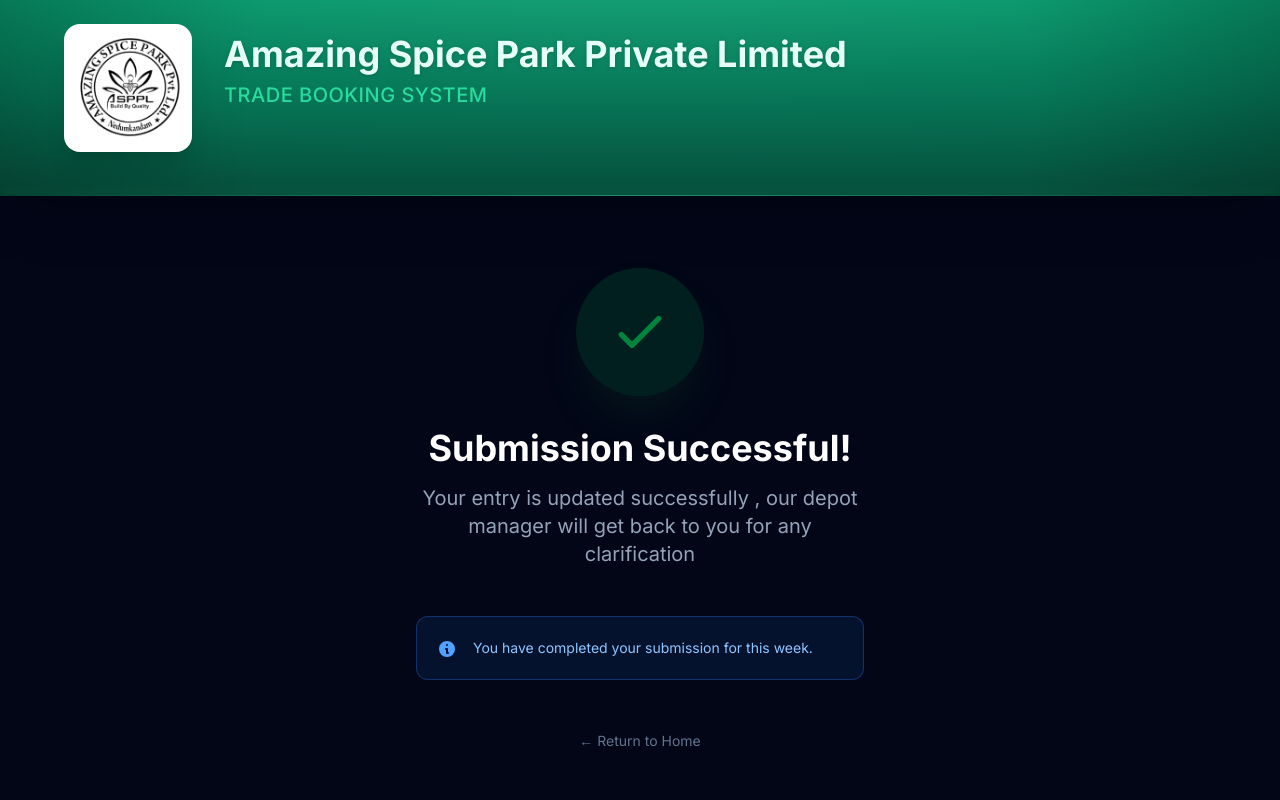
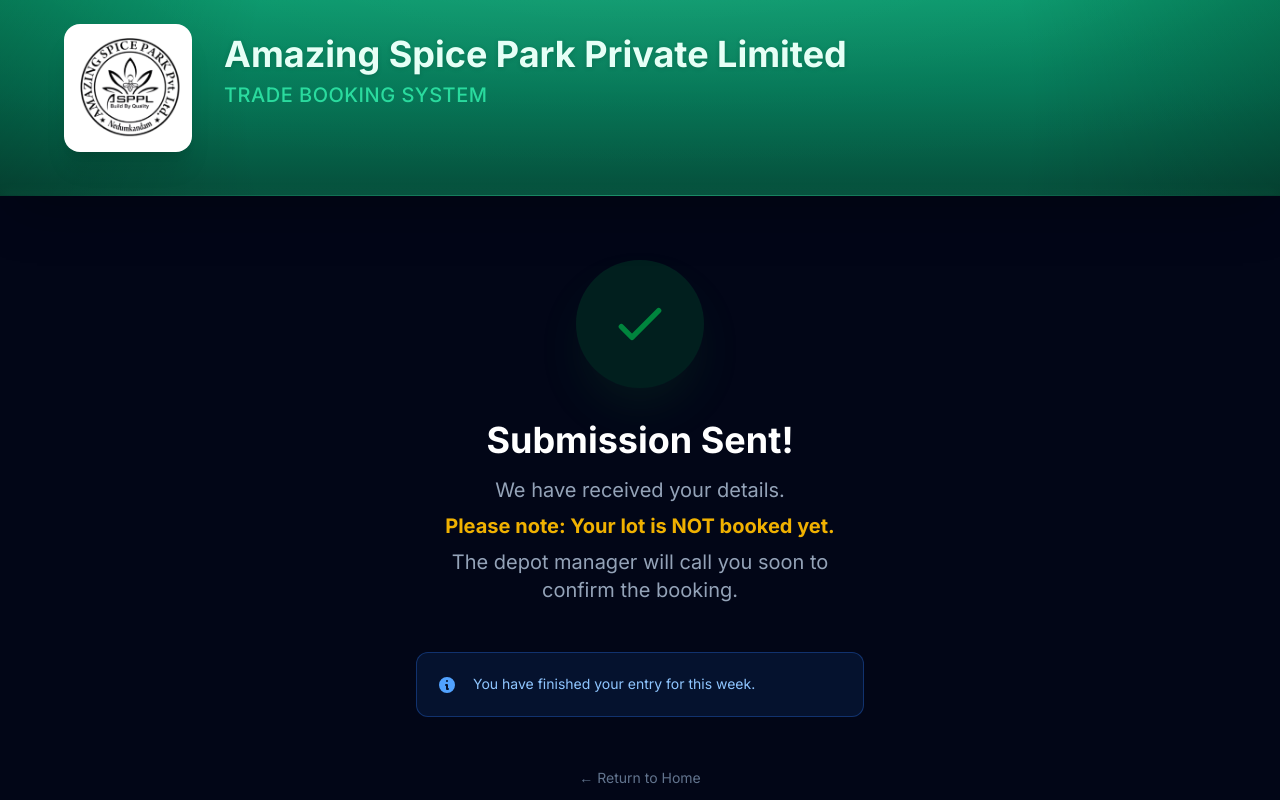
Before and after one commit to peterish8/ASPPL-auction-web, a Next.js app: page /success in a window 1280 px wide. Shown: the top 800 px of the page. Built offline with nearby package versions, Linux system fonts and the light colour scheme.

Commit message:
Simplify success message and add Tamil/Malayalam labels to booking form

```diff
--- a/app/success/page.tsx
+++ b/app/success/page.tsx
@@ -27,10 +27,12 @@
             {/* Success Message */}
             <div className="text-left lg:text-center">
               <h2 className="text-3xl lg:text-4xl font-bold text-white mb-2 lg:mb-4">
-                Submission Successful!
+                Submission Sent!
               </h2>
               <p className="text-sm lg:text-xl text-slate-400 max-w-xs lg:max-w-md">
-                Your entry is updated successfully , our depot manager will get back to you for any clarification
+                We have received your details.
+                <span className="text-yellow-500 font-bold block my-2">Please note: Your lot is NOT booked yet.</span>
+                The depot manager will call you soon to confirm the booking.
               </p>
 
 
@@ -38,14 +40,13 @@
           </div>
 
 
-          {/* Info Note */}
           <div className="flex items-start gap-3 lg:gap-4 p-4 lg:p-5 bg-blue-500/10 border border-blue-500/30 rounded-xl max-w-md w-full">
             <svg className="w-5 h-5 text-blue-400 mt-0.5 shrink-0" fill="currentColor" viewBox="0 0 20 20">
               <path fillRule="evenodd" d="M18 10a8 8 0 11-16 0 8 8 0 0116 0zm-7-4a1 1 0 11-2 0 1 1 0 012 0zM9 9a1 1 0 000 2v3a1 1 0 001 1h1a1 1 0 100-2v-3a1 1 0 00-1-1H9z" clipRule="evenodd" />
             </svg>
             <div className="flex flex-col gap-1">
                 <p className="text-sm text-blue-300 text-left leading-relaxed">
-                You have completed your submission for this week.
+                You have finished your entry for this week.
                 </p>
             </div>
           </div>
--- a/components/PersonalInfo.tsx
+++ b/components/PersonalInfo.tsx
@@ -22,7 +22,7 @@
 
         <div className="space-y-8 lg:space-y-10">
             <Input
-                label="Phone Number"
+                label="Phone Number / தொலைபேசி எண் / ഫോൺ നമ്പർ"
                 {...register("phone_number")}
                 error={errors.phone_number?.message}
                 placeholder="Enter your phone number"
@@ -30,7 +30,7 @@
                 required
             />
             <Input
-                label="Name"
+                label="Name / பெயர் / പേര്"
                 {...register("name")}
                 error={errors.name?.message}
                 placeholder="Enter your full name"
--- a/components/TradeDetails.tsx
+++ b/components/TradeDetails.tsx
@@ -34,7 +34,7 @@
                 control={control}
                 render={({ field }) => (
                     <Select
-                        label="Details"
+                        label="Details / விவரங்கள் / വിവരങ്ങൾ"
                         options={options.details}
                         value={field.value}
                         onChange={field.onChange}
@@ -46,7 +46,7 @@
             />
 
             <Input
-                label="Weight (kg)"
+                label="Weight (kg) / எடை (கிலோ) / ഭാരം (കിലോ)"
                 {...register("weight")}
                 error={errors.weight?.message}
                 placeholder="Enter weight in kg"
@@ -62,7 +62,7 @@
                 control={control}
                 render={({ field }) => (
                     <Select
-                        label="Type"
+                        label="Type / வகை / തരം"
                         options={options.type}
                         value={field.value}
                         onChange={field.onChange}
@@ -78,7 +78,7 @@
                 control={control}
                 render={({ field }) => (
                     <Select
-                        label="Depot"
+                        label="Depot / டிப்போ / ഡിപ്പോ"
                         options={options.depot}
                         value={field.value}
                         onChange={field.onChange}
```
